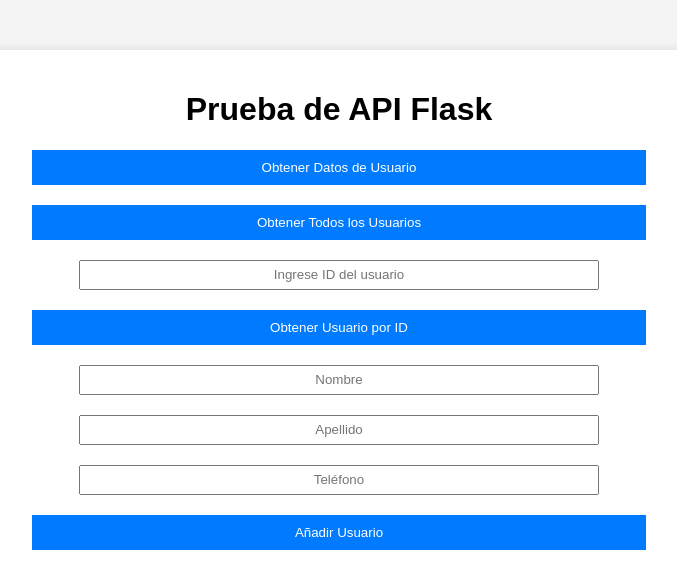
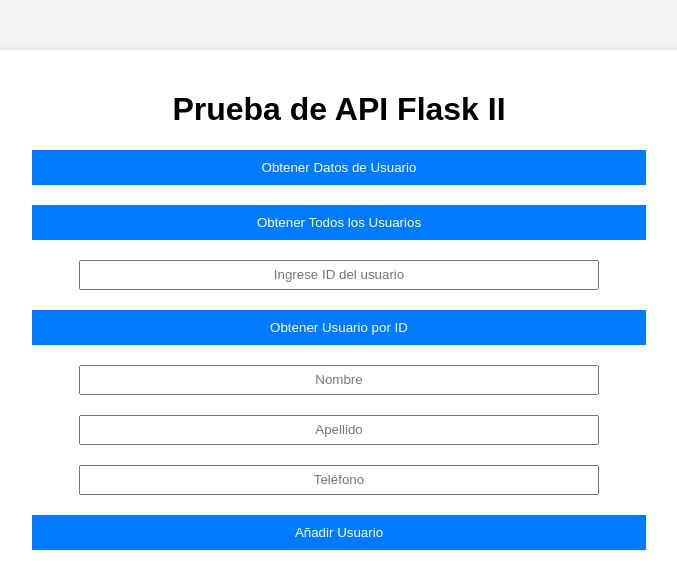
Before and after one commit to Roberprofe/git-visual, a plain HTML site: page index.html in a window 1280 px wide. Shown: the whole page, without its empty margins (301-978 px from the left). Drawn offline with nearby package versions, Linux system fonts and the light colour scheme.

Commit message:
Modificado por Flask II

```diff
--- a/index.html
+++ b/index.html
@@ -10,7 +10,7 @@
 </head>
 <body>
     <div class="container">
-        <h1>Prueba de API Flask</h1>
+        <h1>Prueba de API Flask II</h1>
         <button id="fetchData">Obtener Datos de Usuario</button>
         <button id="fetchAllUsers">Obtener Todos los Usuarios</button>
         <div>
```
